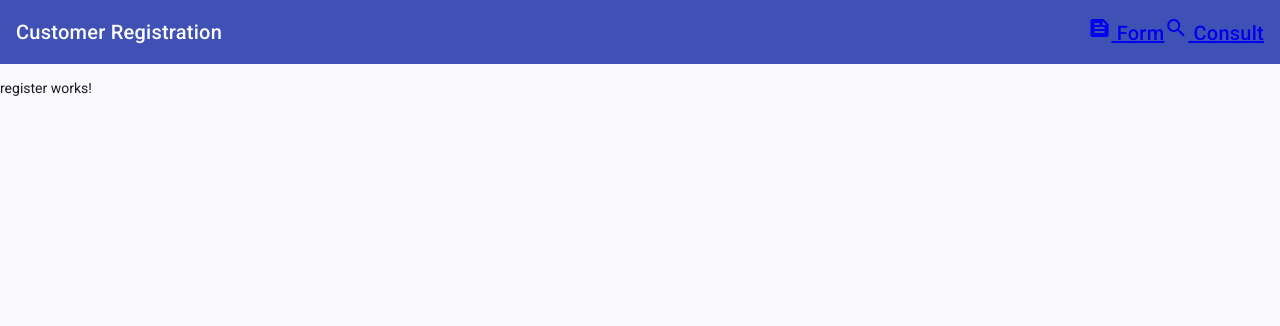
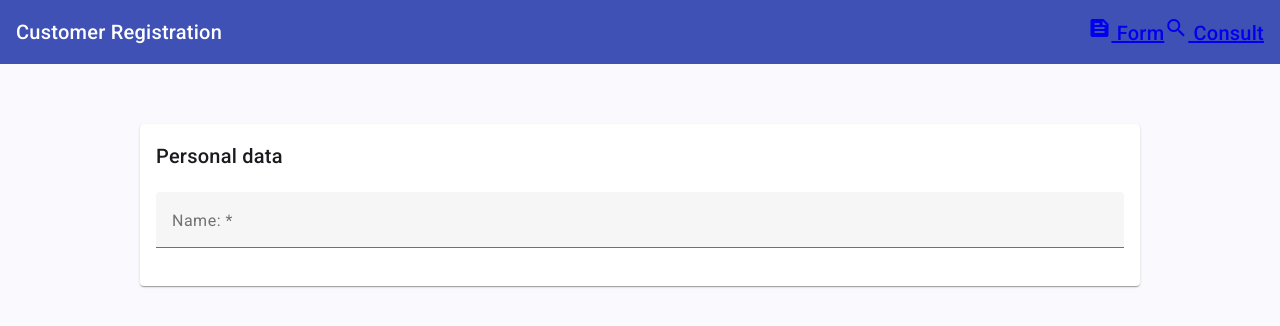
Before and after one commit to Felipyasha/Algular, an Angular app in the folder crud-angular-material/: page /register in a window 1280 px wide. Shown: the top 326 px of the page. Built offline with nearby package versions, Linux system fonts and the light colour scheme.

Commit message:
feat: Leasson 27 - Create register page html and css

```diff
--- a/crud-angular-material/package.json
+++ b/crud-angular-material/package.json
@@ -38,9 +38,11 @@
     "@angular/build": "^21.0.4",
     "@angular/cli": "^21.0.4",
     "@angular/compiler-cli": "^21.0.0",
+    "@angular/flex-layout": "^15.0.0-beta.42",
     "@angular/material": "^21.1.0",
     "jsdom": "^27.1.0",
     "typescript": "~5.9.2",
+    "uuid": "^11.0.2",
     "vitest": "^4.0.8"
   }
 }
--- a/crud-angular-material/src/app/register/register.html
+++ b/crud-angular-material/src/app/register/register.html
@@ -1 +1,19 @@
-<p>register works!</p>
+<div fxLayout="row" fxLayoutAlign="center">
+    <div fxLayout="column" fxFlex="1000px">
+        <form class="mt-60" #clientsForm="ngForm">
+            <mat-card>
+                <mat-card-header>
+                    <mat-card-title>Personal data</mat-card-title>
+                </mat-card-header>
+                <mat-card-content class="mt-20">
+                    <div fxLayout="row" fxLayoutAlign="start" fxLayoutGap="16px">
+                        <mat-form-field class="full-width">
+                            <mat-label>Name: *</mat-label>
+                            <input type="text" placeholder="Ex: Ema Watson" matInput/>
+                        </mat-form-field>
+                    </div>
+                </mat-card-content>
+            </mat-card>
+        </form>
+    </div>
+</div>
--- a/crud-angular-material/src/styles.scss
+++ b/crud-angular-material/src/styles.scss
@@ -35,4 +35,26 @@
   margin: 0;
   height: 100%;
 }
+
+.mt-20{
+  margin-top: 20px;
+}
+
+.mt-40{
+  margin-top: 40px;
+}
+
+.mt-60{
+  margin-top: 60px;
+}
+
+.ml-5{
+  margin-left: 5px;
+}
+
+.full-width{
+  width: 100%;
+}
+
+
 /* You can add global styles to this file, and also import other style files */
```
Also changed, not shown: crud-angular-material/src/app/register/register.ts (+10 -1 lines), 1 other file (tests, documents, lock files or other folders).
